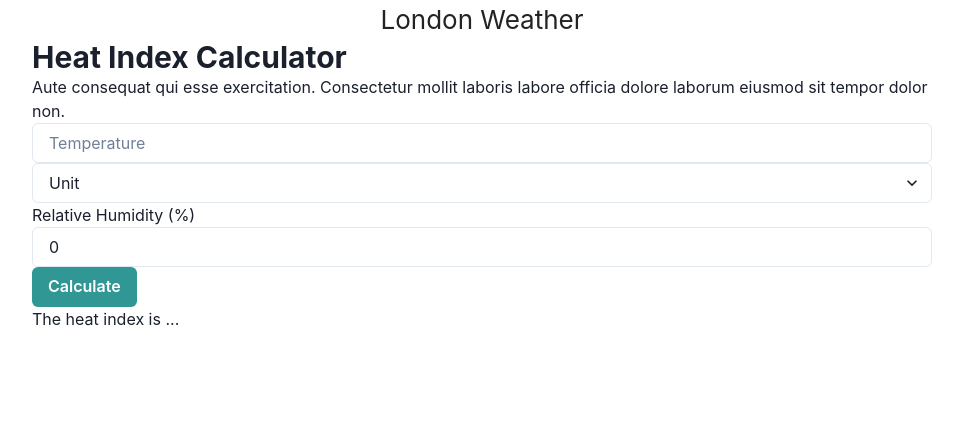
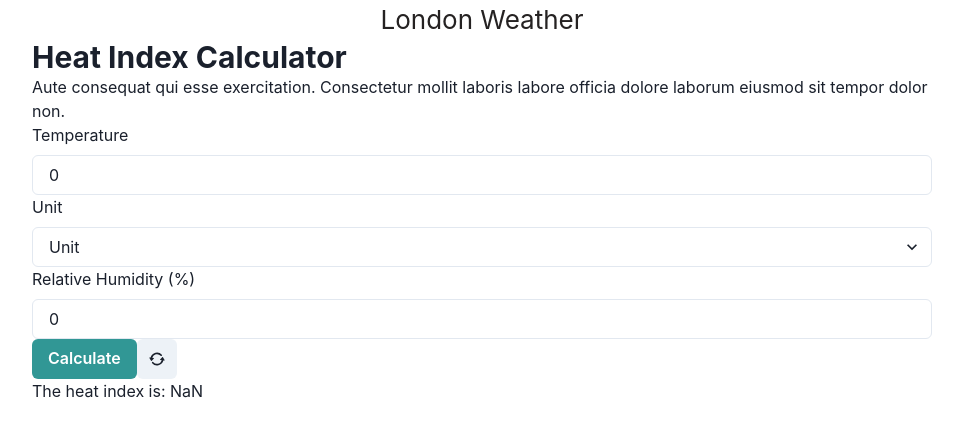
Before and after one commit to kate2797/london-weather, a React (Create React App) app: page /heat-calculator in a window 1280 px wide. Both pictures are taken after a click on the button "Calculate". Shown: the top 436 px of the page, without its empty margins (158-1121 px from the left). Built offline with nearby package versions, Linux system fonts and the light colour scheme.

Commit message:
MVP: Heat index calculator

```diff
--- a/src/components/Form.js
+++ b/src/components/Form.js
@@ -1,26 +1,146 @@
-import {
-  Input,
-  Button,
-  NumberInput,
-  NumberInputField,
-  Select,
-} from "@chakra-ui/react";
+import { Input, Button, Select, Text, IconButton } from "@chakra-ui/react";
+import { useState, useEffect } from "react";
+import { RepeatIcon } from "@chakra-ui/icons";
+
+/*
+    TODO
+
+  // component documentation
+
+  // split UI into several components
+
+  // clear values after unit change
+  useEffect(() => {
+    if (temp != 0 && hum != 0) {
+    }
+    setTemp(0);
+    setHum(0);
+  }, [unit]);
+
+  // communicate why cannot calc if below a treshold
+
+  // edge cases
+    hum: min 0, max 100 etc.
+
+  // better styling
+*/
 
 export const Form = () => {
+  const [temp, setTemp] = useState(0);
+  const [unit, setUnit] = useState("");
+  const [hum, setHum] = useState(0);
+  const [index, setIndex] = useState(0);
+  const [showIndex, setShowIndex] = useState(false);
+  const [clearing, setClearing] = useState(false);
+
+  const handleChangeTemperature = (event) => setTemp(event.target.value);
+  const handleChangeUnit = (event) => setUnit(event.target.value);
+  const handleChangeHumidity = (event) => setHum(event.target.value);
+
+  const handleCalculation = () => {
+    setShowIndex(true);
+  };
+
+  const handleClearing = () => {
+    setHum(0);
+    setTemp(0);
+    setUnit("");
+    setIndex(0);
+    setShowIndex(false);
+    setClearing(true);
+  };
+
+  const convertCelsiusToFarenheit = (tempCelsius) => {
+    return (9 / 5) * tempCelsius + 32;
+  };
+
+  const calculateHeatIndex = (tempFarenheit, relHumidity) => {
+    let expT = tempFarenheit ** tempFarenheit;
+    let expH = relHumidity ** relHumidity;
+    return (
+      42.379 +
+      2.04901523 * tempFarenheit +
+      10.14333127 * relHumidity -
+      0.22475541 * tempFarenheit * relHumidity -
+      6.83783 * 10 ** -3 * expT -
+      5.481717 * 10 ** -2 * expH +
+      1.22874 * 10 ** -3 * expT * relHumidity +
+      8.5282 * 10 ** -4 * tempFarenheit * expH -
+      1.99 * 10 ** -6 * expT * expH
+    );
+  };
+
+  const sanitiseTemperature = (temp, unit) => {
+    // >>> TODO: communicate this in the UI
+    if (unit === "Celsius" && temp > 26.7) {
+      return convertCelsiusToFarenheit(temp);
+    } else {
+      if (temp > 80) {
+        return temp;
+      }
+    }
+  };
+
+  const computeResult = (temp, unit, hum) => {
+    temp = sanitiseTemperature(temp, unit);
+    return calculateHeatIndex(temp, hum);
+  };
+
+  useEffect(() => {
+    if (temp != null && unit != null && hum != null) {
+      let result = computeResult(temp, unit, hum);
+      setIndex(result);
+    }
+  }, [temp, unit, hum]);
+
+  useEffect(() => {}, [clearing]);
+
   return (
     <>
-      <Input placeholder='Temperature' />
-      <Select placeholder='Unit'>
-        <option value='option1'>Celsius</option>
-        <option value='option2'>Farenheit</option>
-      </Select>
-      <p>Relative Humidity (%)</p>
-      <NumberInput defaultValue={0} min={0} max={100}>
-        <NumberInputField placeholder='test' />
-      </NumberInput>
-      <Button colorScheme='teal' variant='solid'>
+      <div>
+        <Text mb="8px">Temperature</Text>
+        <Input
+          value={temp}
+          onChange={handleChangeTemperature}
+          placeholder="Temperature"
+          isRequired={true}
+        />
+      </div>
+
+      <div>
+        <Text mb="8px">Unit</Text>
+        <Select
+          placeholder="Unit"
+          isRequired={true}
+          value={unit}
+          onChange={handleChangeUnit}
+        >
+          <option value="Celsius">Celsius</option>
+          <option value="Farenheit">Farenheit</option>
+        </Select>
+      </div>
+
+      <div>
+        <Text mb="8px">Relative Humidity (%)</Text>
+        <Input
+          value={hum}
+          onChange={handleChangeHumidity}
+          placeholder="Relative Humidity"
+          isRequired={true}
+        />
+      </div>
+
+      <Button colorScheme="teal" variant="solid" onClick={handleCalculation}>
         Calculate
       </Button>
+
+      <IconButton
+        aria-label="Repeat calculation"
+        icon={<RepeatIcon />}
+        onClick={handleClearing}
+      />
+
+      {showIndex && <p>The heat index is: {index}</p>}
     </>
   );
 };
--- a/src/pages/HeatCalculator.js
+++ b/src/pages/HeatCalculator.js
@@ -3,26 +3,27 @@ import { Form } from "../components";
 
 /*
 
+chakra - reponsiveness
+
+if temp in C -> conversion to F
+  heat index - only with tempFar !
+  // 5 past results stored in local storage
 */
 
 export const HeatCalculator = () => {
   return (
-    <div className='content'>
+    <div className="content">
       <div>
-        <Heading as='h3' size='lg'>
+        <Heading as="h3" size="lg">
           Heat Index Calculator
         </Heading>
-        <Text fontSize='md'>
+        <Text fontSize="md">
           Aute consequat qui esse exercitation. Consectetur mollit laboris
           labore officia dolore laborum eiusmod sit tempor dolor non.
         </Text>
       </div>
 
       <Form />
-
-      <div>
-        <p>The heat index is ...</p>
-      </div>
     </div>
   );
 };
```
